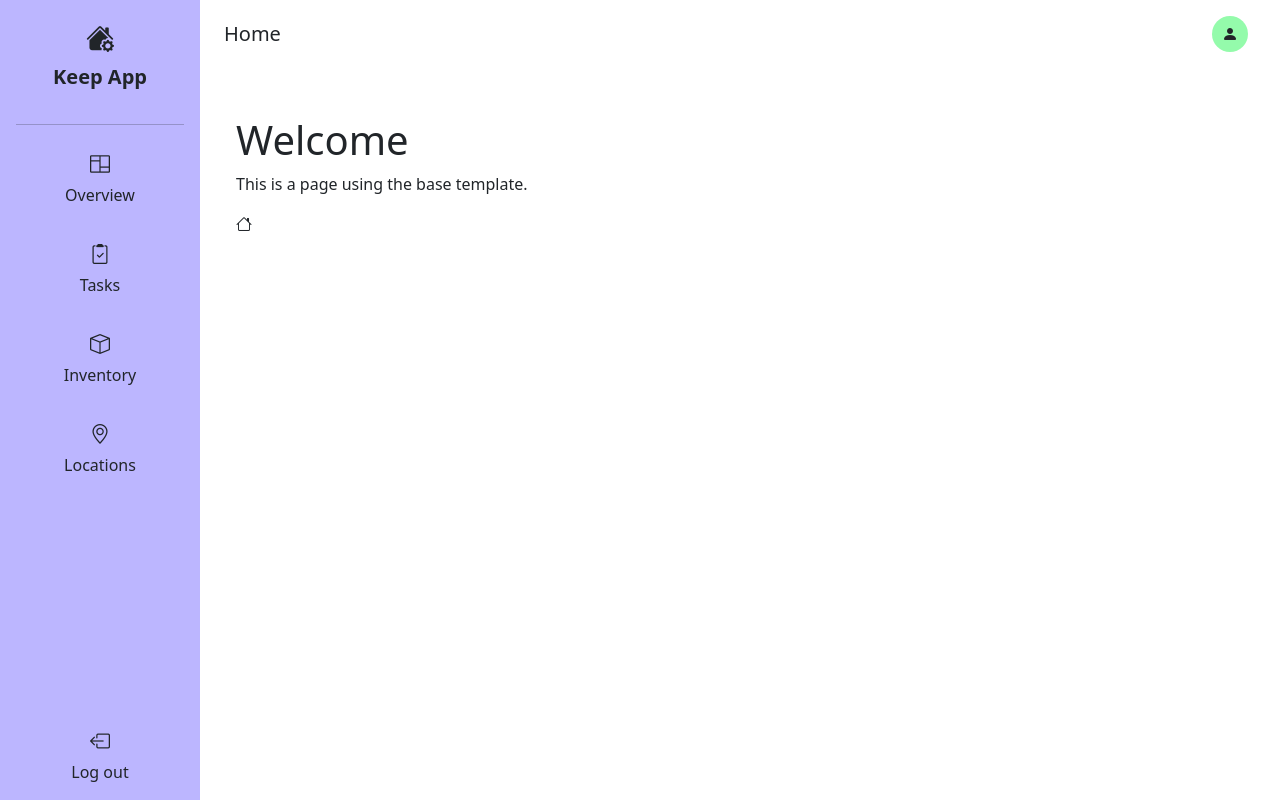
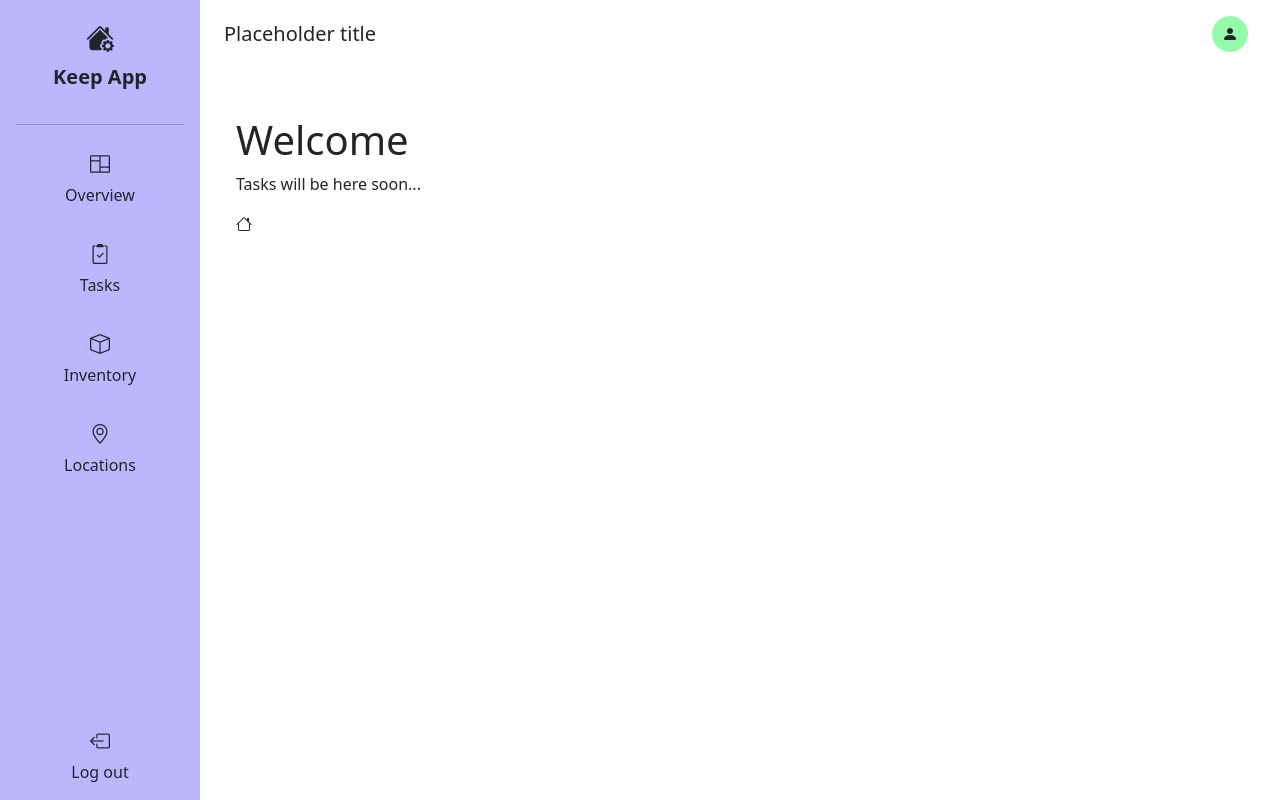
Before and after one commit to orma5/household, a Django app: page / in a window 1280 px wide. Run offline with Django 5.2, Linux system fonts and the light colour scheme.

Commit message:
move topbar into base template in order to simplify dynamic content page title in topbar

```diff
--- a/templates/base.html
+++ b/templates/base.html
@@ -16,6 +16,7 @@
     <script src="https://cdn.jsdelivr.net/npm/htmx.org@2.0.6/dist/htmx.js"></script>
 
     {% block extra_head %}
+
     {% endblock %}
   </head>
   <body>
@@ -28,7 +29,22 @@
       <!-- Right Side Content -->
       <div class="flex-grow-1 d-flex flex-column">
         <!-- Topbar -->
-        {% include 'components/_topbar.html' %}
+        <div class="d-none d-sm-flex justify-content-between align-items-center px-4 py-3">
+          <!-- Page Title -->
+          <h5 class="mb-0">
+            {% block page_title %}
+              Home
+            {% endblock %}
+          </h5>
+
+          <!-- User Profile -->
+          <div class="d-flex align-items-center gap-2">
+            <div class="rounded-circle d-flex justify-content-center align-items-center" style="width: 36px; height: 36px; background-color: #94FBAB;">
+              <i class="bi bi-person-fill text-dark"></i>
+            </div>
+            <span class="fw-semibold text-dark">{{ request.user.username }}</span>
+          </div>
+        </div>
 
         <!-- Hamburger for mobile (only visible on mobile) -->
         <div class="d-sm-none p-3 border-bottom">
@@ -38,6 +54,7 @@
         <!-- Main Content -->
         <div class="p-4">
           {% block content %}
+
           {% endblock %}
         </div>
       </div>
@@ -49,6 +66,7 @@
     <!-- Bootstrap JS -->
     <script src="https://cdn.jsdelivr.net/npm/bootstrap@5.3.7/dist/js/bootstrap.bundle.min.js"></script>
     {% block extra_scripts %}
+
     {% endblock %}
   </body>
 </html>
--- a/templates/components/_topbar.html
+++ /dev/null
@@ -1,17 +0,0 @@
-<!-- templates/partials/_topbar.html -->
-<div class="d-none d-sm-flex justify-content-between align-items-center px-4 py-3">
-  <!-- Page Title -->
-  <h5 class="mb-0">
-    {% block page_title %}
-      Home
-    {% endblock %}
-  </h5>
-
-  <!-- User Profile -->
-  <div class="d-flex align-items-center gap-2">
-    <div class="rounded-circle d-flex justify-content-center align-items-center" style="width: 36px; height: 36px; background-color: #94FBAB;">
-      <i class="bi bi-person-fill text-dark"></i>
-    </div>
-    <span class="fw-semibold text-dark">{{ request.user.username }}</span>
-  </div>
-</div>
--- a/templates/home.html
+++ b/templates/home.html
@@ -1,9 +1,13 @@
 {% extends 'base.html' %}
+
+{% block page_title %}
+  Placeholder title
+{% endblock %}
 
 {% block content %}
   <div class="container mt-4">
     <h1>Welcome</h1>
-    <p>This is a page using the base template.</p>
+    <p>Tasks will be here soon...</p>
     <i class="bi bi-house"></i>
   </div>
 {% endblock %}
```
